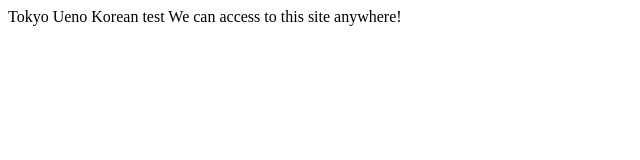
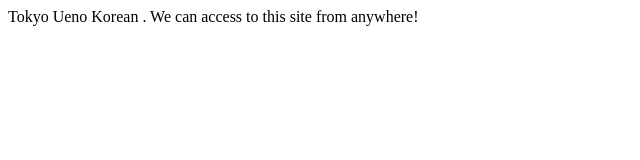
Before and after one commit to MasamichiKim/TUK, a plain HTML site: page index.html in a window 1280 px wide. Shown: the full height of the page, 0-640 px from the left. Drawn offline with Linux system fonts and the light colour scheme.

Commit message:
Update index.html

```diff
--- a/index.html
+++ b/index.html
@@ -8,10 +8,7 @@
     </head>
     <body>
 
-Tokyo Ueno Korean
-test
-
-We can access to this site anywhere!
+Tokyo Ueno Korean . We can access to this site from anywhere!
 
     </body>
     </html>
```
